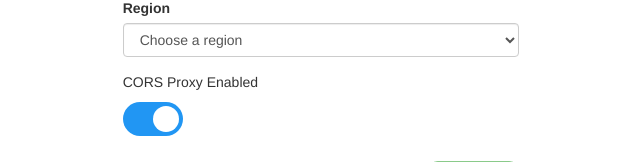
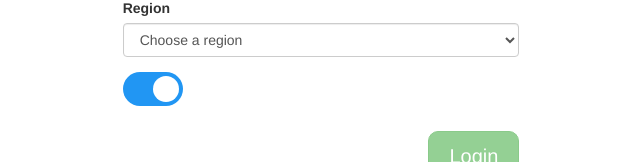
Before and after one commit to allthingsclowd/K5-Admin-Console, an Angular app in the folder K5-Password-Retrevial/: page / in a window 1280 px wide. Shown: the part 584-746 px from the top of the page, without its empty margins (319-959 px from the left). Built offline with nearby package versions, Linux system fonts and the light colour scheme.

Commit message:
added warning

```diff
--- a/K5-Password-Retrevial/src/app/login.component.html
+++ b/K5-Password-Retrevial/src/app/login.component.html
@@ -64,8 +64,9 @@
         </div>
         <div class="form-group">
             <!-- CORS Proxy Toggle -->
-            <p *ngIf="loginForm.get('loginData.k5cors').value">CORS Proxy Enabled</p>
-            <p *ngIf="!loginForm.get('loginData.k5cors').value">CORS Proxy Disabled</p>
+
+            <!-- <p *ngIf="loginForm.get('loginData.k5cors').value">CORS Proxy Enabled</p>
+            <p *ngIf="!loginForm.get('loginData.k5cors').value">CORS Proxy Disabled</p> -->
             <label class="switch">
               <input type="checkbox"
               id="k5cors"
@@ -74,7 +75,12 @@
               <span class="slider round"></span>
 
             </label>
+
           </div>
+          <span
+          *ngIf="!loginForm.get('loginData.k5cors').value"
+          class="help-block">CORS Proxy Disabled
+        </span>
       </div>
       <div class="form-group" *ngIf="!loggedIn">
         <button type="button" class="pull-right btn-xl btn btn-success btn-large" [disabled]="!loginForm.get('loginData').valid" (click)="onLogin()">
```
